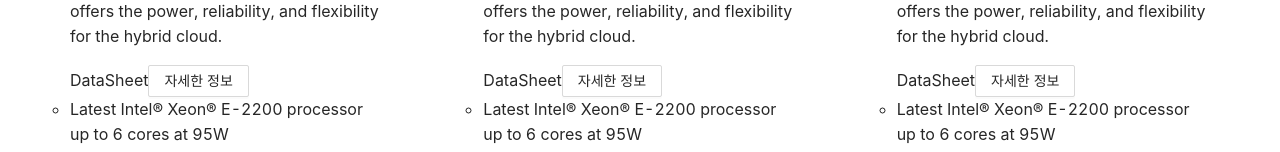
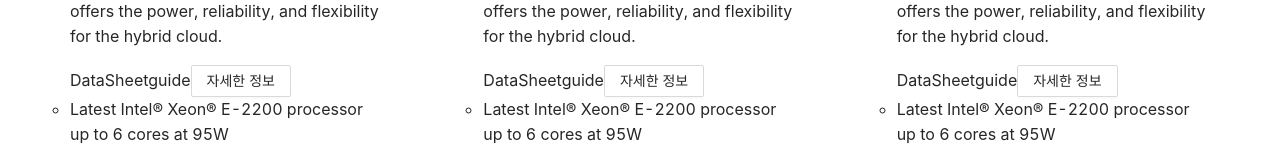
Before and after one commit to younghun1124/IrumInfraWeb, a React (Create React App) app: page /hardware/server in a window 1280 px wide. Shown: the part 389-541 px from the top of the page. Built offline with nearby package versions, Linux system fonts and the light colour scheme.

Commit message:
졸려요

```diff
--- a/src/components/ModelList.js
+++ b/src/components/ModelList.js
@@ -2,7 +2,6 @@
 import axios from 'axios';
 import styled from '@emotion/styled';
 import { Button } from 'antd';
-
 //TODO: json파일을 axios로 요청하는 코드 작성
 const ModelList = ({ jsonFileName }) => {
     const [modelList, setModelList] = useState(null);
@@ -29,6 +28,13 @@
                                 href={model.dataSheet}
                             >
                                 DataSheet
+                            </a>
+                            <a
+                                target='_blank'
+                                rel='noreferrer'
+                                href={model.guide}
+                            >
+                                guide
                             </a>
                             <Button>
                                 <a
```
